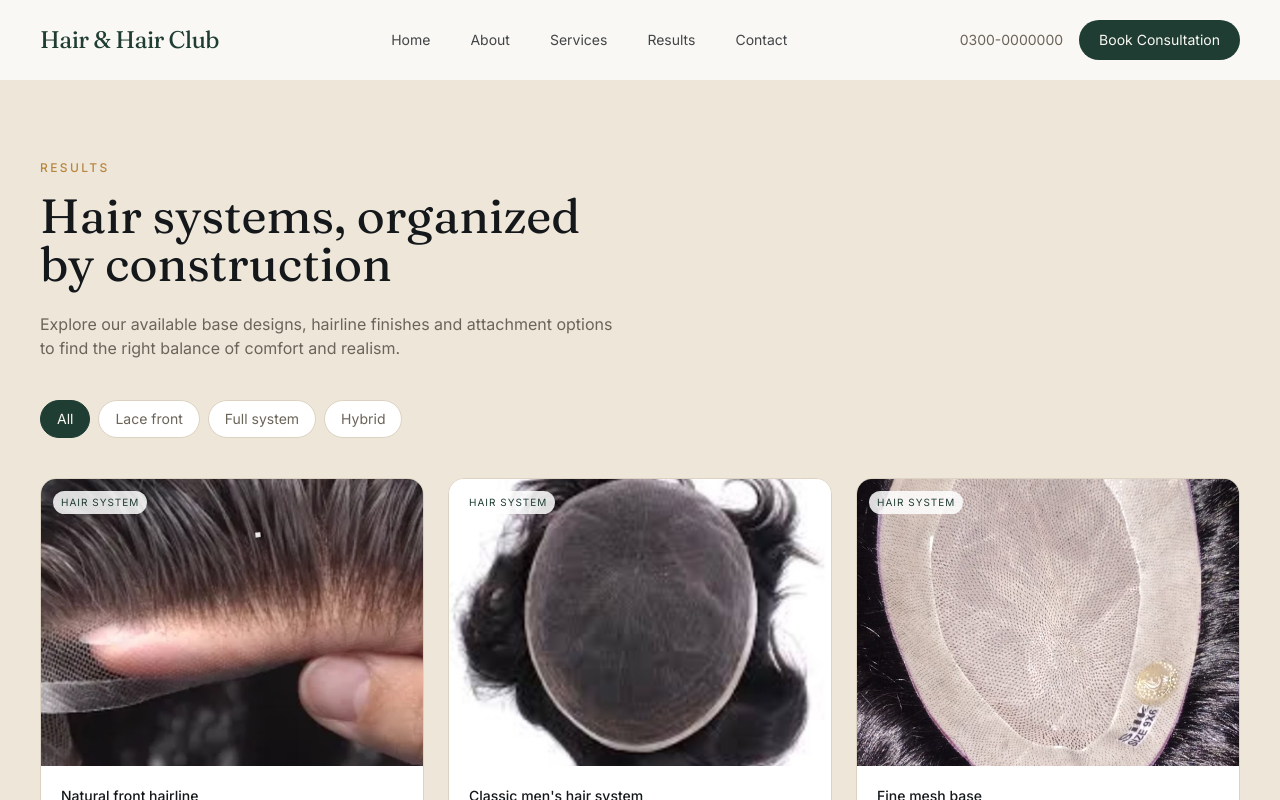
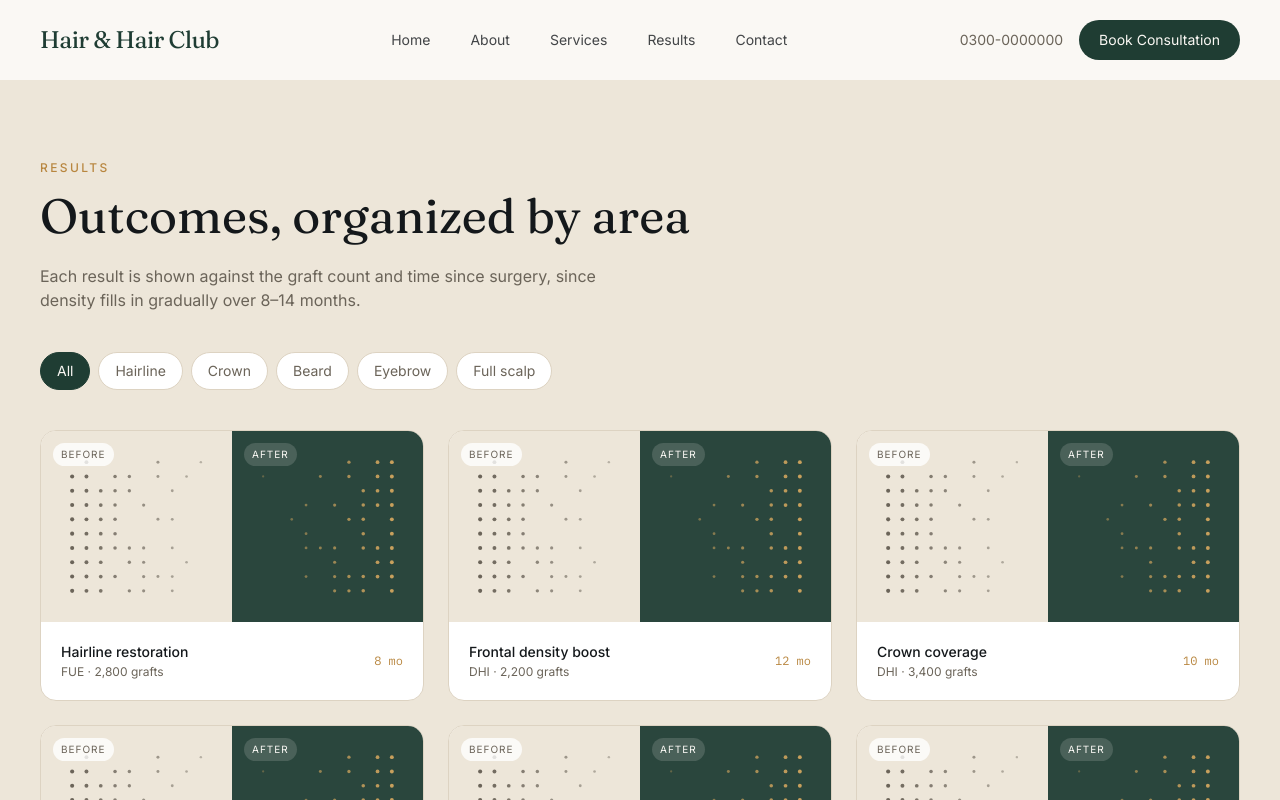
Before and after one commit to FawadSherwani/hairclub, a Next.js app: page /gallery in a window 1280 px wide. Shown: the top 800 px of the page. Built offline with nearby package versions, Linux system fonts and the light colour scheme.

Commit message:
Restore results page placeholders

```diff
--- a/app/gallery/page.js
+++ b/app/gallery/page.js
@@ -5,16 +5,17 @@ import BeforeAfterCard from "@/components/BeforeAfterCard";
 import CTASection from "@/components/CTASection";
 
 const RESULTS = [
-  { label: "Natural front hairline", tag: "Lace front", category: "Fine lace edge", grafts: "Front", image: "/2.jpg" },
-  { label: "Classic men's hair system", tag: "Full system", category: "Balanced all-over density", grafts: "Full", image: "/3.jpg" },
-  { label: "Fine mesh base", tag: "Full system", category: "Lightweight breathable construction", grafts: "Mesh", image: "/4.jpg" },
-  { label: "MGM lace-front system", tag: "Lace front", category: "Natural front with reinforced edge", grafts: "Lace", image: "/5.jpg" },
-  { label: "Contour lace base", tag: "Lace front", category: "Flexible scalp-hugging fit", grafts: "Lace", image: "/6.jpg" },
-  { label: "Secure perimeter system", tag: "Hybrid", category: "Reinforced bonding zones", grafts: "Hybrid", image: "/7.jpg" },
-  { label: "Full lace system", tag: "Full system", category: "Natural movement and coverage", grafts: "Full lace", image: "/8.jpg" },
+  { label: "Hairline restoration", tag: "Hairline", category: "FUE · 2,800 grafts", grafts: "8 mo" },
+  { label: "Frontal density boost", tag: "Hairline", category: "DHI · 2,200 grafts", grafts: "12 mo" },
+  { label: "Crown coverage", tag: "Crown", category: "DHI · 3,400 grafts", grafts: "10 mo" },
+  { label: "Vertex thinning correction", tag: "Crown", category: "FUE · 3,900 grafts", grafts: "14 mo" },
+  { label: "Beard density", tag: "Beard", category: "FUE · 1,100 grafts", grafts: "6 mo" },
+  { label: "Full beard restoration", tag: "Beard", category: "FUE · 1,800 grafts", grafts: "9 mo" },
+  { label: "Eyebrow reconstruction", tag: "Eyebrow", category: "FUE · 340 grafts", grafts: "7 mo" },
+  { label: "Full scalp coverage", tag: "Full scalp", category: "DHI · 5,200 grafts", grafts: "16 mo" },
 ];
 
-const TABS = ["All", "Lace front", "Full system", "Hybrid"];
+const TABS = ["All", "Hairline", "Crown", "Beard", "Eyebrow", "Full scalp"];
 
 export default function GalleryPage() {
   const [tab, setTab] = useState("All");
@@ -28,11 +29,11 @@ export default function GalleryPage() {
             Results
           </p>
           <h1 className="font-display text-4xl sm:text-5xl text-ink max-w-2xl text-balance">
-            Hair systems, organized by construction
+            Outcomes, organized by area
           </h1>
           <p className="mt-6 text-clay max-w-xl">
-            Explore our available base designs, hairline finishes and attachment
-            options to find the right balance of comfort and realism.
+            Each result is shown against the graft count and time since
+            surgery, since density fills in gradually over 8–14 months.
           </p>
 
           <div className="mt-10 flex flex-wrap gap-2">
--- a/components/BeforeAfterCard.js
+++ b/components/BeforeAfterCard.js
@@ -2,10 +2,12 @@
 // swap the two panels for actual consented patient photography — the dot
 // density here only stands in for that until real images are supplied.
 import Image from "next/image";
+import DensityMotif from "./DensityMotif";
 
 export default function BeforeAfterCard({ label, category, grafts, image }) {
   return (
     <div className="rounded-2xl overflow-hidden border border-line bg-white">
+      {image ? (
         <div className="relative aspect-[4/3] bg-sand">
           <Image
             src={image}
@@ -18,6 +20,22 @@ export default function BeforeAfterCard({ label, category, grafts, image }) {
             Hair system
           </span>
         </div>
+      ) : (
+        <div className="grid grid-cols-2">
+          <div className="relative aspect-square bg-sand flex items-center justify-center p-6">
+            <DensityMotif rows={10} cols={10} direction="dense-to-sparse" color="var(--color-clay)" gap={14} dotSize={4} />
+            <span className="absolute top-3 left-3 text-[10px] uppercase tracking-widest bg-white/80 text-clay px-2 py-1 rounded-full">
+              Before
+            </span>
+          </div>
+          <div className="relative aspect-square bg-pine/95 flex items-center justify-center p-6">
+            <DensityMotif rows={10} cols={10} direction="sparse-to-dense" color="var(--color-copper-light)" gap={14} dotSize={4} />
+            <span className="absolute top-3 left-3 text-[10px] uppercase tracking-widest bg-paper/15 text-paper px-2 py-1 rounded-full">
+              After
+            </span>
+          </div>
+        </div>
+      )}
       <div className="p-5 flex items-center justify-between">
         <div>
           <p className="text-sm text-ink font-medium">{label}</p>
```
Lines whose indentation alone changed are shown as unchanged.
